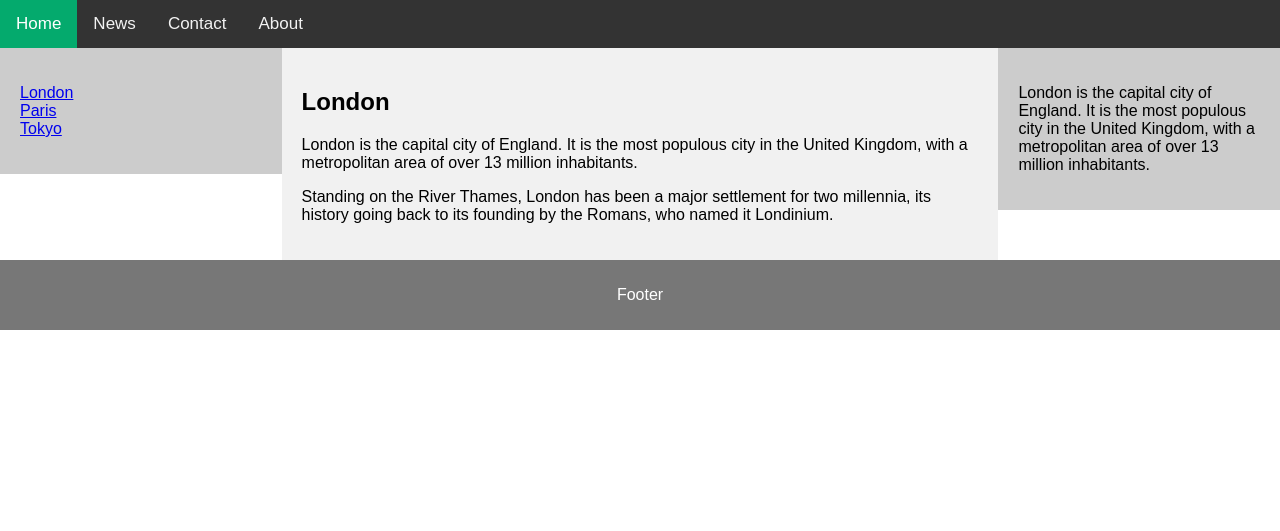
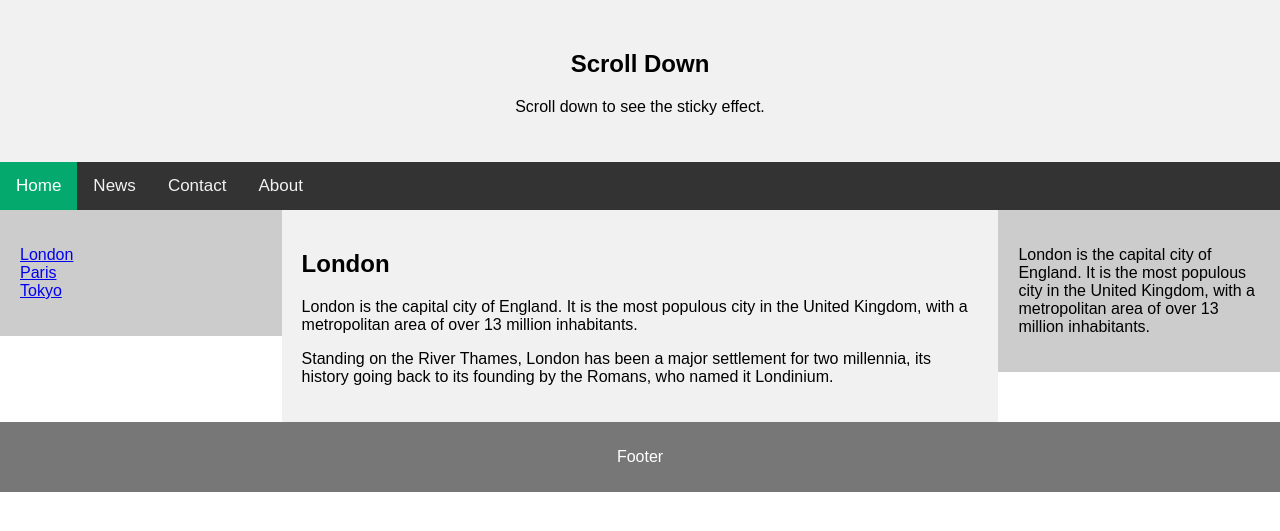
Before and after one commit to hoAngnaMPHan/apmaths.github.io, a Jekyll site: the page a/test.html, which Jekyll copies as it is, in a window 1280 px wide. Shown: the top 531 px of the page. Built offline with Jekyll 4.4.1, drawn with Linux system fonts in a browser that asks for light colours.

Commit message:
Update test.html

```diff
--- a/a/test.html
+++ b/a/test.html
@@ -14,6 +14,12 @@ body {
   margin: 0;
   display: flex;
             flex-direction: column;
+}
+
+  .header {
+  background-color: #f1f1f1;
+  padding: 30px;
+  text-align: center;
 }
 
 .topnav {
@@ -123,6 +129,11 @@ nav,  .rnav {display: none;}
 </head>
 <body>
 
+  <div class="header">
+  <h2>Scroll Down</h2>
+  <p>Scroll down to see the sticky effect.</p>
+</div>
+
 <div class="topnav">
   <a class="active" href="#home">Home</a>
   <a href="#news">News</a>
```
